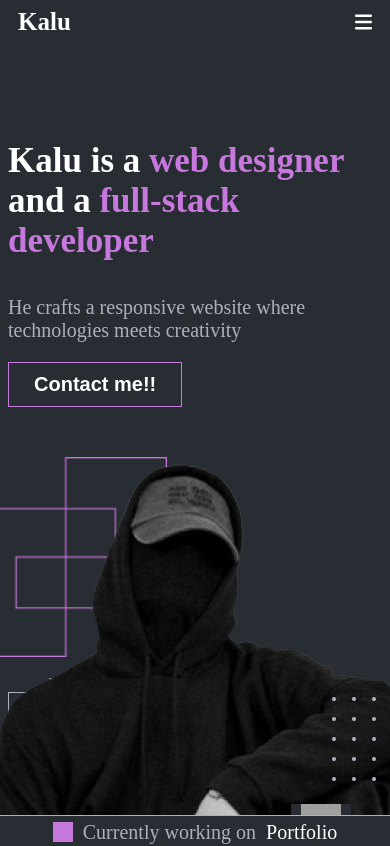
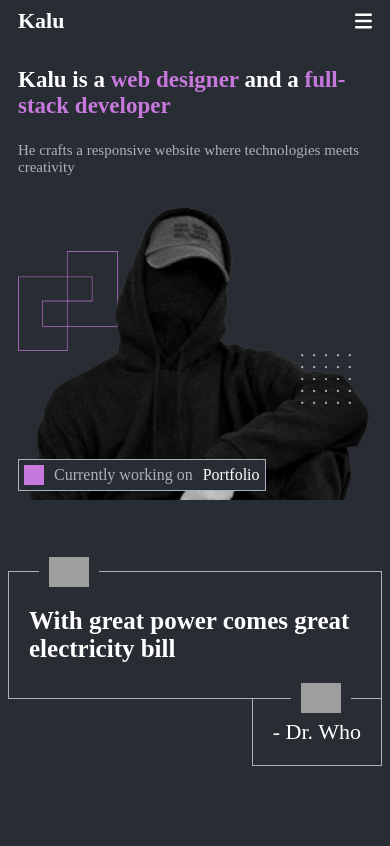
Before and after one commit to KALU-c/new-portfolio, a React (Vite) app: page / in a window 390 px wide. Shown: the top 846 px of the page. Built offline with nearby package versions, Linux system fonts and the light colour scheme; grey boxes are pictures that could not be loaded; a web font is replaced by a local one.

Commit message:
fix: make hero section responsive

```diff
--- a/src/components/Hero/Hero.module.css
+++ b/src/components/Hero/Hero.module.css
@@ -2,8 +2,8 @@
   display: flex;
   align-items: center;
   margin-top: 70px;
+  margin-bottom: 200px;
   gap: 50px;
-  height: 60vh;
 }
 
 .hero-container .hero-header {
@@ -90,5 +90,53 @@
   .hero-container {
     display: flex;
     flex-direction: column;
+    margin: 0;
+    padding: 0px 10px;
+    gap: 10px;
+  }
+
+  .hero-container .hero-header {
+    font-size: 23px;
+    padding: 0px;
+  }
+
+  .hero-container .desc {
+    font-size: 15px;
+  }
+
+  .hero-container button {
+    display: none;
+  }
+
+  .hero-container .image-container  {
+    width: 100%;
+    height: 290px;
+  }
+
+  .hero-container .image-container .image1 {
+    width: 100%;
+  }
+
+  .hero-container .image-container .dots {
+    position: absolute;
+    width: 50px;
+    bottom: 30%;
+  }
+
+  .hero-container .image-container .random-lines {
+    height: 100px;
+    width: 100px;
+    position: absolute;
+    top: 50px;
+  }
+
+  .hero-container .image-container .working-on {
+    position: absolute;
+    font-size: 16px;
+    flex-wrap: wrap;
+    margin: 0;
+    gap: 0;
+    column-gap: 10px;
+    bottom: 0;
   }
 }
--- a/src/components/Navbar/NavBar.module.css
+++ b/src/components/Navbar/NavBar.module.css
@@ -77,7 +77,6 @@
   }
   .nav-container {
     display: block;
-    /* border: 1px solid red; */
     margin: 0;
     padding: 0px 10px;
   }
@@ -89,6 +88,7 @@
   }
   .nav-container > .logo > p {
     margin: 0;
+    font-size: 22px;
   }
   .nav-container .logo img {
     display: flex;
@@ -115,5 +115,6 @@
   }
   .nav-container ul li {
     margin: 0;
+    font-size: 18px;
   }
 }
--- a/src/components/Quote/Quote.module.css
+++ b/src/components/Quote/Quote.module.css
@@ -1,5 +1,5 @@
 .quote-main-container {
-  height: 35vh;
+  height: 250px;
 }
 
 .quote-container {
```
